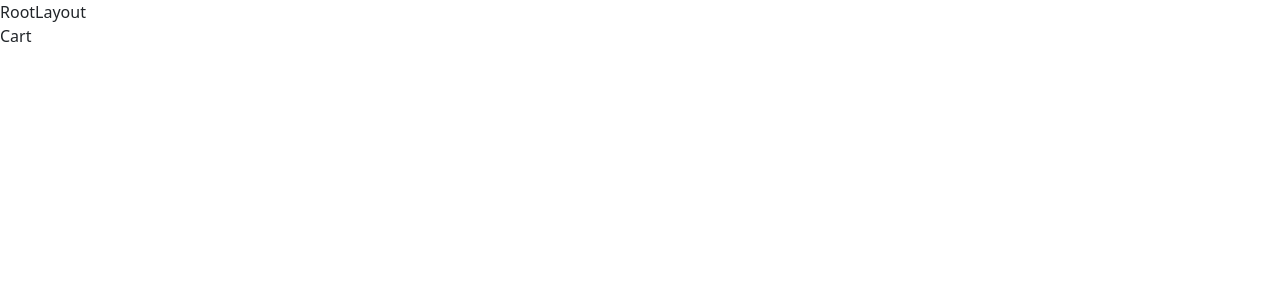
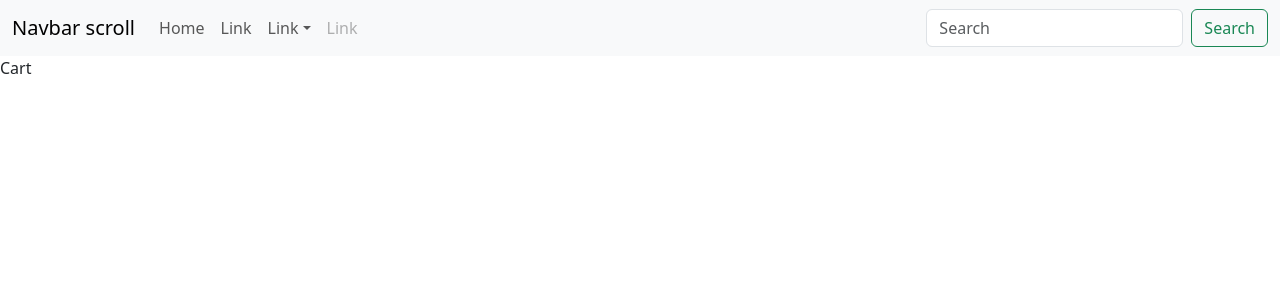
Before and after one commit to Nkugavarathan/React-Redux-toolkit-practice, a React (Vite) app: page /cart in a window 1280 px wide. Shown: the top 300 px of the page. Built offline with nearby package versions, Linux system fonts and the light colour scheme.

Commit message:
navbar added

```diff
--- a/src/App.jsx
+++ b/src/App.jsx
@@ -40,13 +40,14 @@
 import Cart from "./components/Cart"
 import Dashboard from "./components/Dashboard"
 import RootLayout from "./components/RootLayout"
-
+import Products from "./components/Products"
 export default function App() {
   const router = createBrowserRouter(
     createRoutesFromElements(
       <Route path="/" element={<RootLayout />}>
         <Route index element={<Dashboard />} />
         <Route path="cart" element={<Cart />} />
+        <Route path="products" element={<Products />} />
       </Route>
     )
   )
--- /dev/null
+++ b/src/components/Navbarr.jsx
@@ -0,0 +1,51 @@
+import Button from "react-bootstrap/Button"
+import Container from "react-bootstrap/Container"
+import Form from "react-bootstrap/Form"
+import Nav from "react-bootstrap/Nav"
+import Navbar from "react-bootstrap/Navbar"
+import NavDropdown from "react-bootstrap/NavDropdown"
+
+function Navbarr() {
+  return (
+    <Navbar expand="lg" className="bg-body-tertiary">
+      <Container fluid>
+        <Navbar.Brand href="#">Navbar scroll</Navbar.Brand>
+        <Navbar.Toggle aria-controls="navbarScroll" />
+        <Navbar.Collapse id="navbarScroll">
+          <Nav
+            className="me-auto my-2 my-lg-0"
+            style={{ maxHeight: "100px" }}
+            navbarScroll
+          >
+            <Nav.Link href="#action1">Home</Nav.Link>
+            <Nav.Link href="#action2">Link</Nav.Link>
+            <NavDropdown title="Link" id="navbarScrollingDropdown">
+              <NavDropdown.Item href="#action3">Action</NavDropdown.Item>
+              <NavDropdown.Item href="#action4">
+                Another action
+              </NavDropdown.Item>
+              <NavDropdown.Divider />
+              <NavDropdown.Item href="#action5">
+                Something else here
+              </NavDropdown.Item>
+            </NavDropdown>
+            <Nav.Link href="#" disabled>
+              Link
+            </Nav.Link>
+          </Nav>
+          <Form className="d-flex">
+            <Form.Control
+              type="search"
+              placeholder="Search"
+              className="me-2"
+              aria-label="Search"
+            />
+            <Button variant="outline-success">Search</Button>
+          </Form>
+        </Navbar.Collapse>
+      </Container>
+    </Navbar>
+  )
+}
+
+export default Navbarr
--- a/src/components/RootLayout.jsx
+++ b/src/components/RootLayout.jsx
@@ -1,11 +1,14 @@
 import React from "react"
 import { Outlet } from "react-router-dom"
-
+import Navbarr from "./Navbarr"
 export default function RootLayout() {
   return (
     <div>
-      RootLayout
-      <Outlet />
+      <Navbarr />
+      <div>
+        {" "}
+        <Outlet />
+      </div>
     </div>
   )
 }
--- a/src/index.css
+++ b/src/index.css
@@ -1,8 +1,13 @@
-.card-img {
-  width: 100%;
-  height: 300px ;
+.product-card .card-img {
+  width: 80%;
+  height: 300px;
   object-fit: cover;
+  display: block;
+  margin: 0 auto;
+padding: 10px;
+
 }
+
 
 .product-card .card-body  .btn {
   flex-grow: 1;
```
